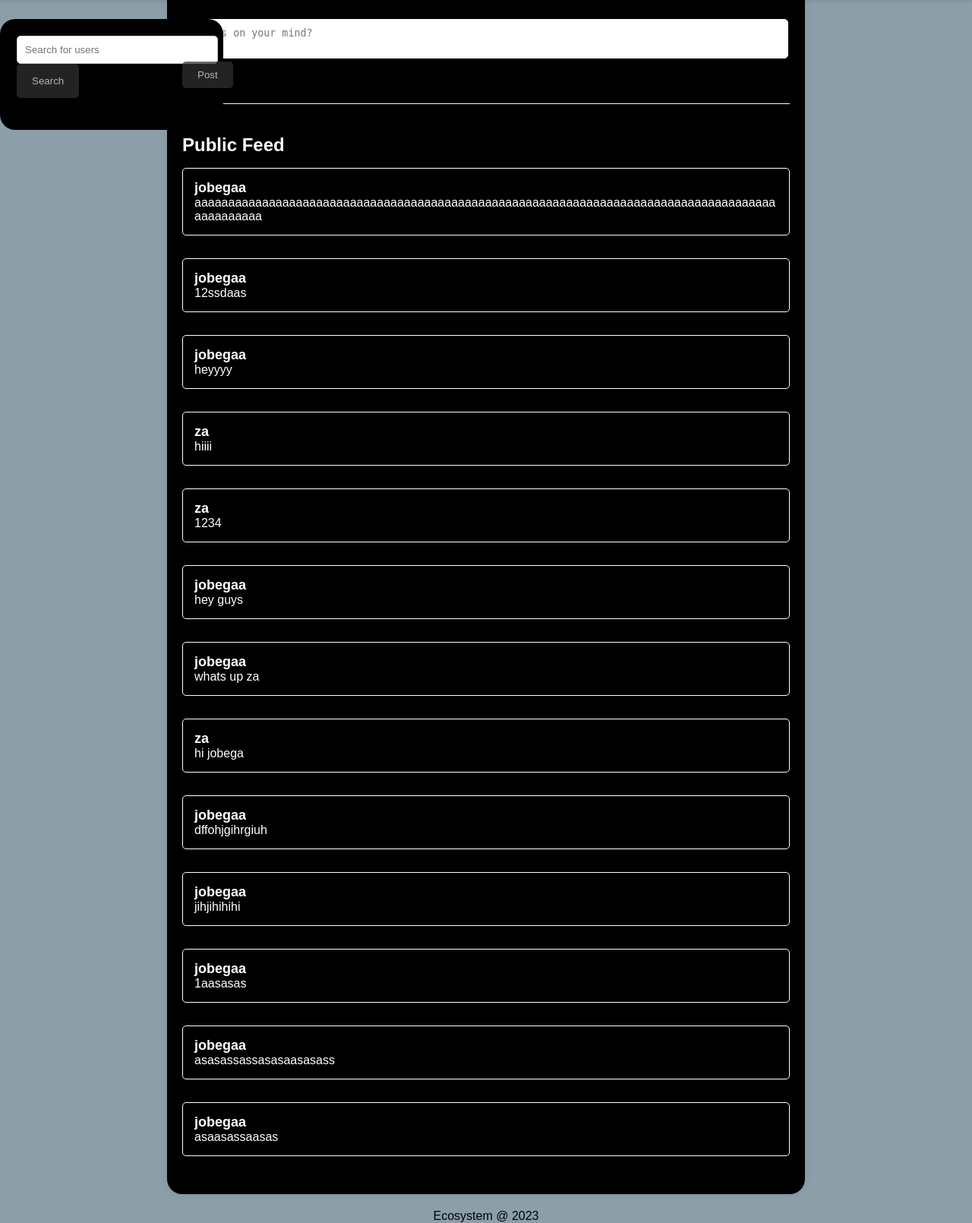
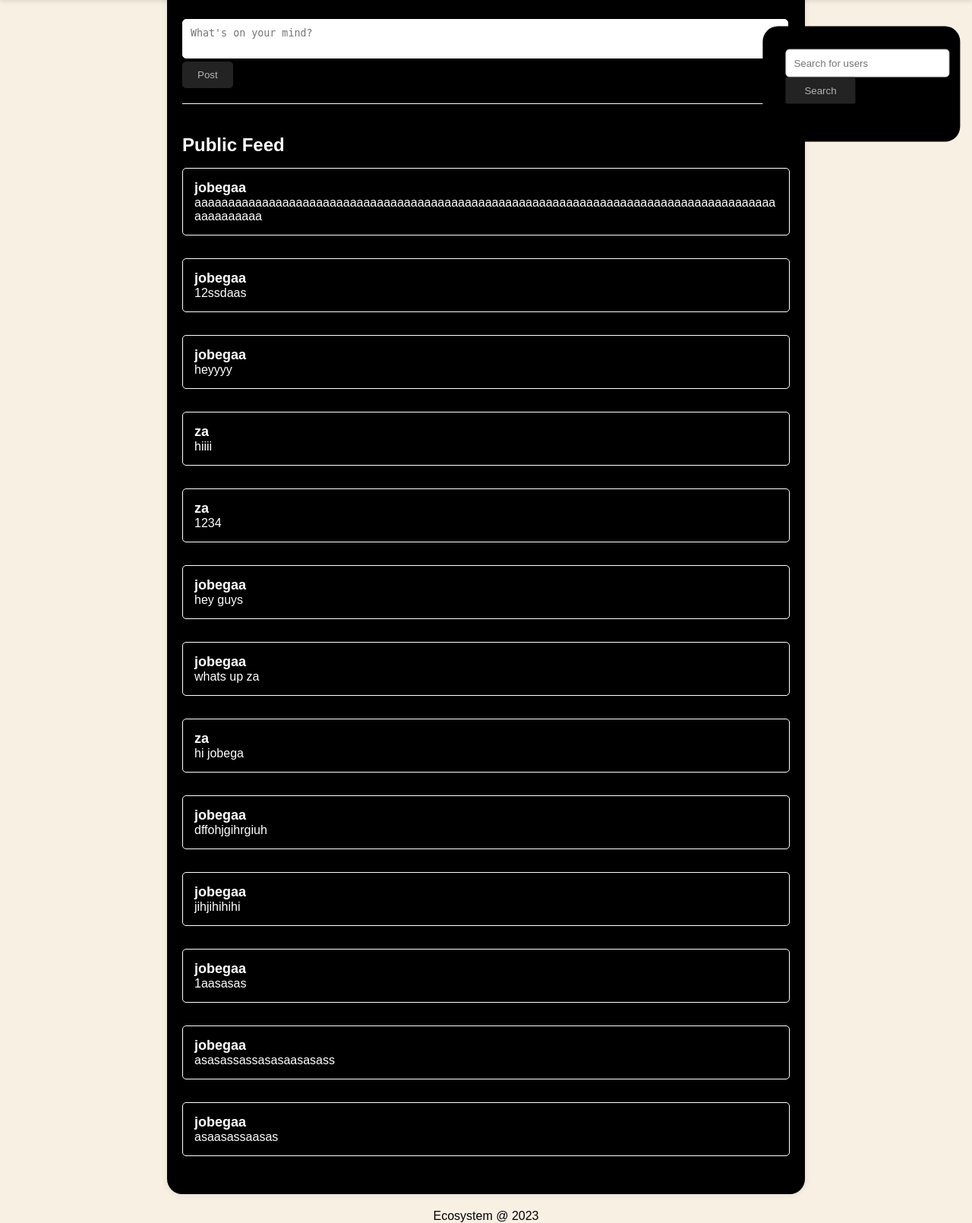
Before and after one commit to JosephPobega/EcoSystem, a Flask app: page /dashboard in a window 1280 px wide. Shown: the part 95-1705 px from the top of the page at 76% size. Run offline with Flask 3, Linux system fonts and the light colour scheme; a user stored in the database is signed in.

Commit message:
Add files via upload

```diff
--- a/static/dashboard.css
+++ b/static/dashboard.css
@@ -2,7 +2,7 @@ body {
     font-family: Arial, sans-serif;
     margin: 0;
     padding: 0;
-    background-color: #8C9FA9;
+    background-color: #F8F0E3
 }
 
 header {
@@ -81,15 +81,27 @@ button[type="submit"]:hover {
     opacity: 1; /* Increase opacity on hover */
 }
 
+.suggested-users{
+    color: white;
+    font-family: Arial, sans-serif;
+    background-color: black;
+    border: 30px solid black;
+    position: absolute;
+    top: 20%;
+    right: 2;
+    transform: translate(-6%, -20%);
+    width: 200px;
+    border-radius: 20px;
+}
+
 .search-bar {
     background-color: black;
-    border: 22px solid black;
+    border: 30px solid black;
     position: absolute;
-    left: 25;
-    top: 15%;
-    width: 250px;
-    float: left;
-    margin-right: 5px;
+    top: 20%; /* Adjusted top to center vertically */
+    right: 0; /* Align to the left */
+    transform: translate(-6%, -20%); /* Center horizontally and vertically */
+    width: 200px;
     border-radius: 20px;
 }
 
@@ -105,9 +117,9 @@ button[type="submit"]:hover {
 .search-bar button[type="submit"] {
     background-color: #333;
     color: #fff;
-    padding: 15px 20px;
+    padding: 10px 25px;
     border: none;
-    border-radius: 5px;
+    border-radius: 2px;
     cursor: pointer;
     opacity: 0.7;
 }
```
Also changed, not shown: static/profile.css (+7 -1 lines).
